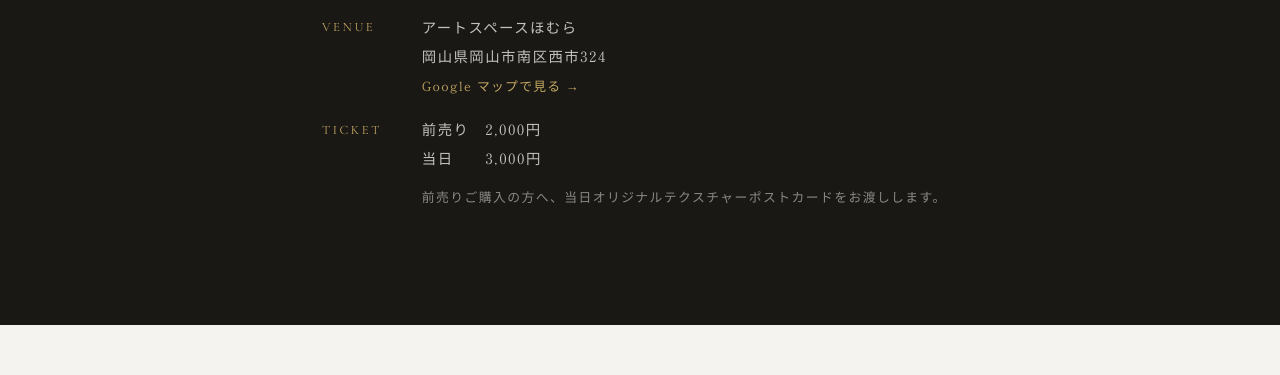
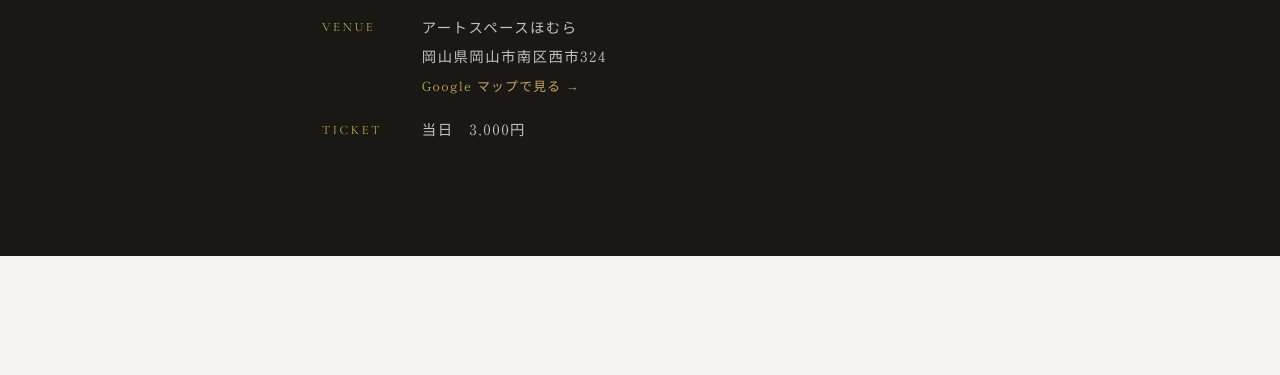
Before and after one commit to sorashinosky-design/sora.shino, a plain HTML site: page index.html in a window 1280 px wide. Shown: the part 4975-5350 px from the top of the page. Drawn offline with nearby package versions, Linux system fonts and the light colour scheme.

Commit message:
Remove expired advance ticket information

```diff
--- a/index.html
+++ b/index.html
@@ -603,9 +603,7 @@
       </dd>
       <dt>Ticket</dt>
       <dd>
-        前売り　2,000円<br>
-        当日　　3,000円<br>
-        <span style="font-size: 0.8rem; color: rgba(250,250,248,0.5); line-height: 2.5; display: block; margin-top: 0.5rem;">前売りご購入の方へ、当日オリジナルテクスチャーポストカードをお渡しします。</span>
+        当日　3,000円
       </dd>
     </dl>
   </div>
@@ -647,7 +645,6 @@
 <section class="section-cta">
   <p class="cta-text reveal">ご来場・作品についてのお問い合わせは<br>InstagramのDMからお気軽にどうぞ。</p>
   <div class="reveal reveal-delay-1">
-    <a href="https://sora-shino2026.stores.jp" target="_blank" class="btn btn-gold">前売りチケットを購入する</a>
     <a href="https://www.instagram.com/sora.shino.sky" target="_blank" class="btn">@sora.shino.sky</a>
   </div>
 </section>
```
